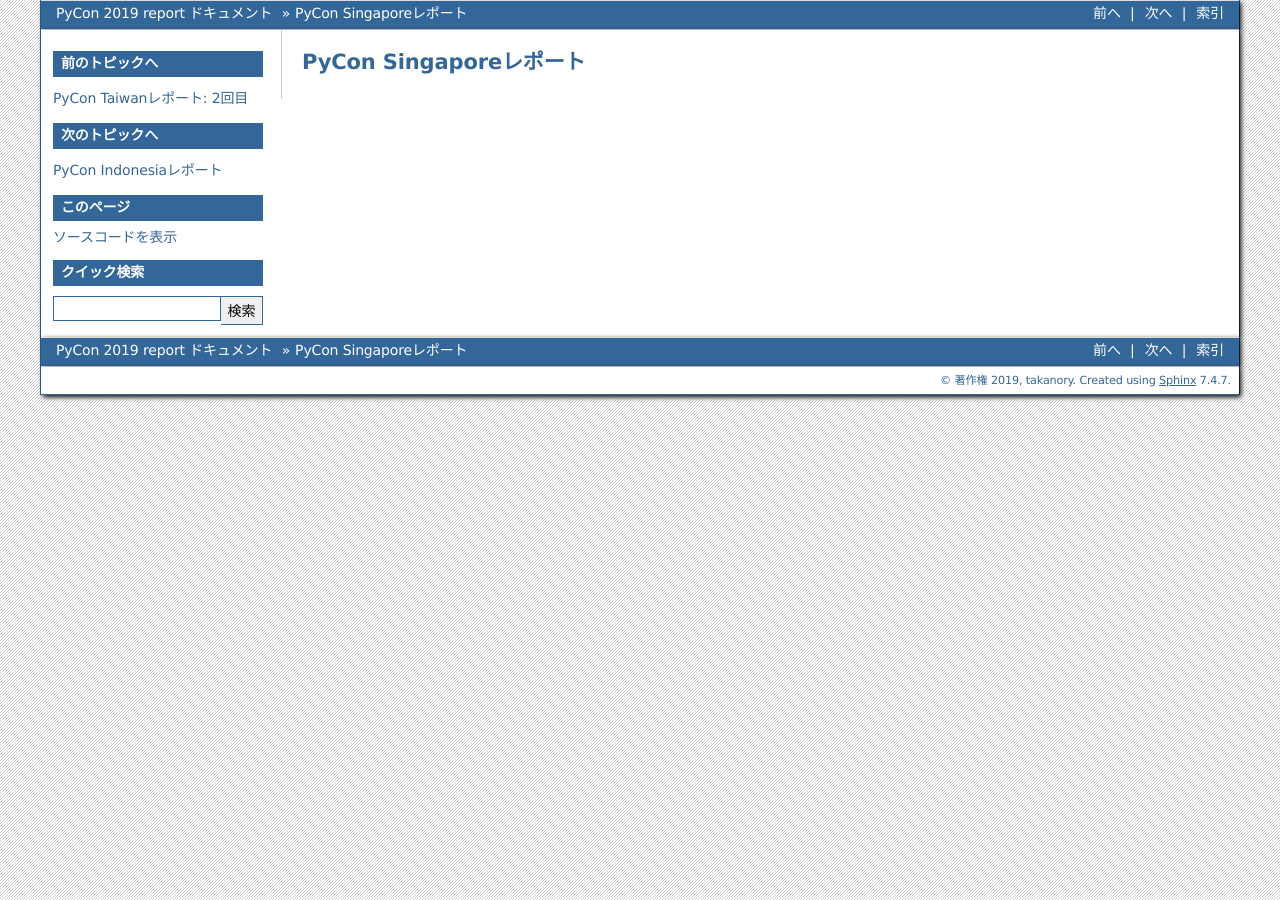
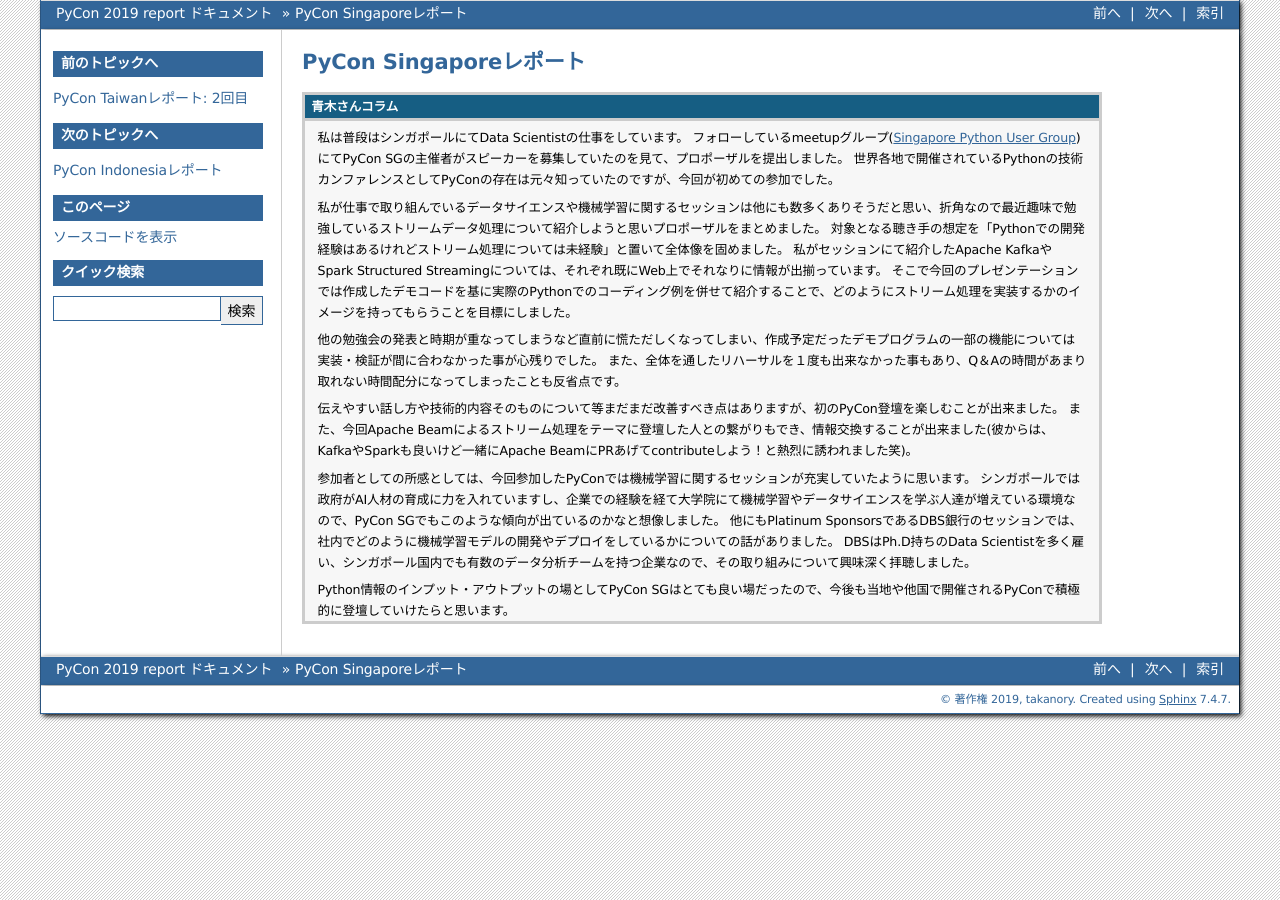
Before and after one commit to takanory/pycon2019report, a Sphinx documentation site: the page built from source/singapore.rst, in a window 1280 px wide. Built offline with Sphinx 7.4.7, drawn with Linux system fonts in a browser that asks for light colours.

Commit message:
refs #8 update report

```diff
--- a/source/conf.py
+++ b/source/conf.py
@@ -64,7 +64,7 @@
 # List of patterns, relative to source directory, that match files and
 # directories to ignore when looking for source files.
 # This pattern also affects html_static_path and html_extra_path.
-# exclude_patterns = ['us*.rst', 'thailand.rst', 'apac*.rst', 'euro*.rst']
+# exclude_patterns = ['us*', 'th*', 'apac*', 'euro*', 'ma*', 'tai*', 'indo*']
 exclude_patterns = []
 
 # The name of the Pygments (syntax highlighting) style to use.
--- a/source/singapore.rst
+++ b/source/singapore.rst
@@ -4,3 +4,30 @@
 
 .. contents:: 目次
    :local:
+
+
+.. * 青木さんコラム https://docs.google.com/document/d/1Lv6AgAXMhN3wCM3s0xVcS9mL9qGgwii8w08OFRJ2GLc/edit?fbclid=IwAR3mDQvU87qU8sZ1PGiOd8LHecmFbjE_p-sr0U9NoARaEAgjTIC-QKIzCCo
+
+.. admonition:: 青木さんコラム
+
+   私は普段はシンガポールにてData Scientistの仕事をしています。
+   フォローしているmeetupグループ(`Singapore Python User Group <https://www.meetup.com/Singapore-Python-User-Group/>`_)にてPyCon SGの主催者がスピーカーを募集していたのを見て、プロポーザルを提出しました。
+   世界各地で開催されているPythonの技術カンファレンスとしてPyConの存在は元々知っていたのですが、今回が初めての参加でした。
+
+   私が仕事で取り組んでいるデータサイエンスや機械学習に関するセッションは他にも数多くありそうだと思い、折角なので最近趣味で勉強しているストリームデータ処理について紹介しようと思いプロポーザルをまとめました。
+   対象となる聴き手の想定を「Pythonでの開発経験はあるけれどストリーム処理については未経験」と置いて全体像を固めました。
+   私がセッションにて紹介したApache KafkaやSpark Structured Streamingについては、それぞれ既にWeb上でそれなりに情報が出揃っています。
+   そこで今回のプレゼンテーションでは作成したデモコードを基に実際のPythonでのコーディング例を併せて紹介することで、どのようにストリーム処理を実装するかのイメージを持ってもらうことを目標にしました。
+
+   他の勉強会の発表と時期が重なってしまうなど直前に慌ただしくなってしまい、作成予定だったデモプログラムの一部の機能については実装・検証が間に合わなかった事が心残りでした。
+   また、全体を通したリハーサルを１度も出来なかった事もあり、Q＆Aの時間があまり取れない時間配分になってしまったことも反省点です。
+
+   伝えやすい話し方や技術的内容そのものについて等まだまだ改善すべき点はありますが、初のPyCon登壇を楽しむことが出来ました。
+   また、今回Apache Beamによるストリーム処理をテーマに登壇した人との繋がりもでき、情報交換することが出来ました(彼からは、KafkaやSparkも良いけど一緒にApache BeamにPRあげてcontributeしよう！と熱烈に誘われました笑)。
+
+   参加者としての所感としては、今回参加したPyConでは機械学習に関するセッションが充実していたように思います。
+   シンガポールでは政府がAI人材の育成に力を入れていますし、企業での経験を経て大学院にて機械学習やデータサイエンスを学ぶ人達が増えている環境なので、PyCon SGでもこのような傾向が出ているのかなと想像しました。
+   他にもPlatinum SponsorsであるDBS銀行のセッションでは、社内でどのように機械学習モデルの開発やデプロイをしているかについての話がありました。
+   DBSはPh.D持ちのData Scientistを多く雇い、シンガポール国内でも有数のデータ分析チームを持つ企業なので、その取り組みについて興味深く拝聴しました。
+
+   Python情報のインプット・アウトプットの場としてPyCon SGはとても良い場だったので、今後も当地や他国で開催されるPyConで積極的に登壇していけたらと思います。
```
